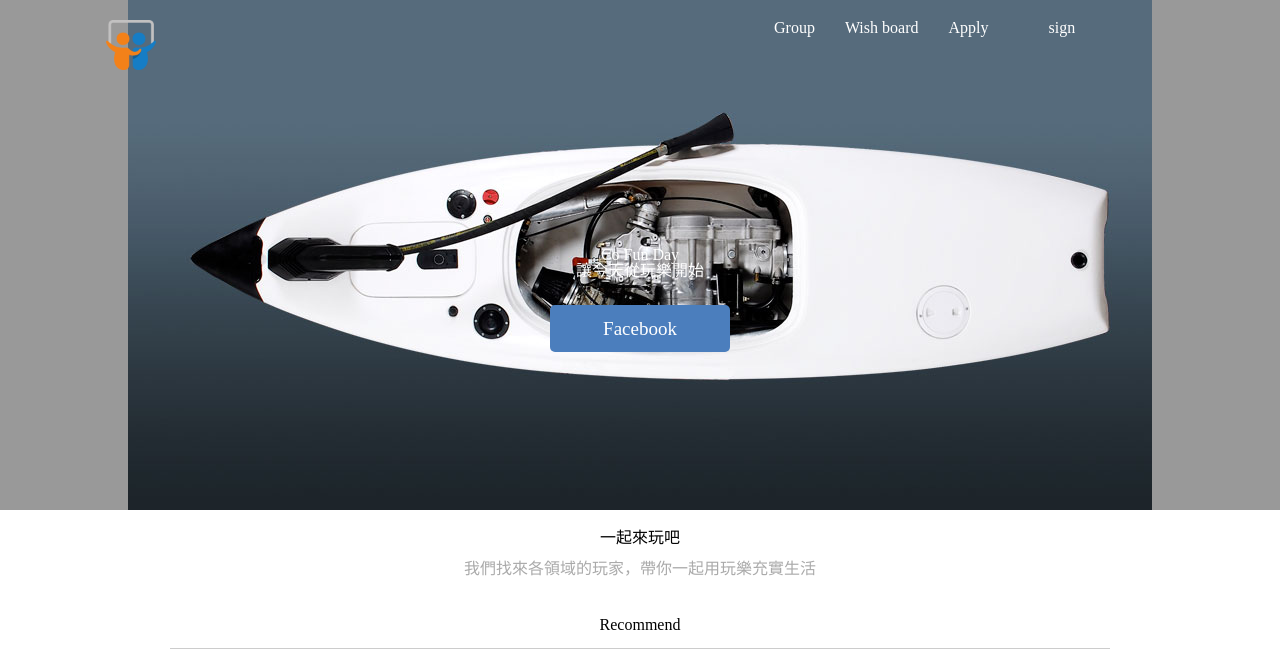
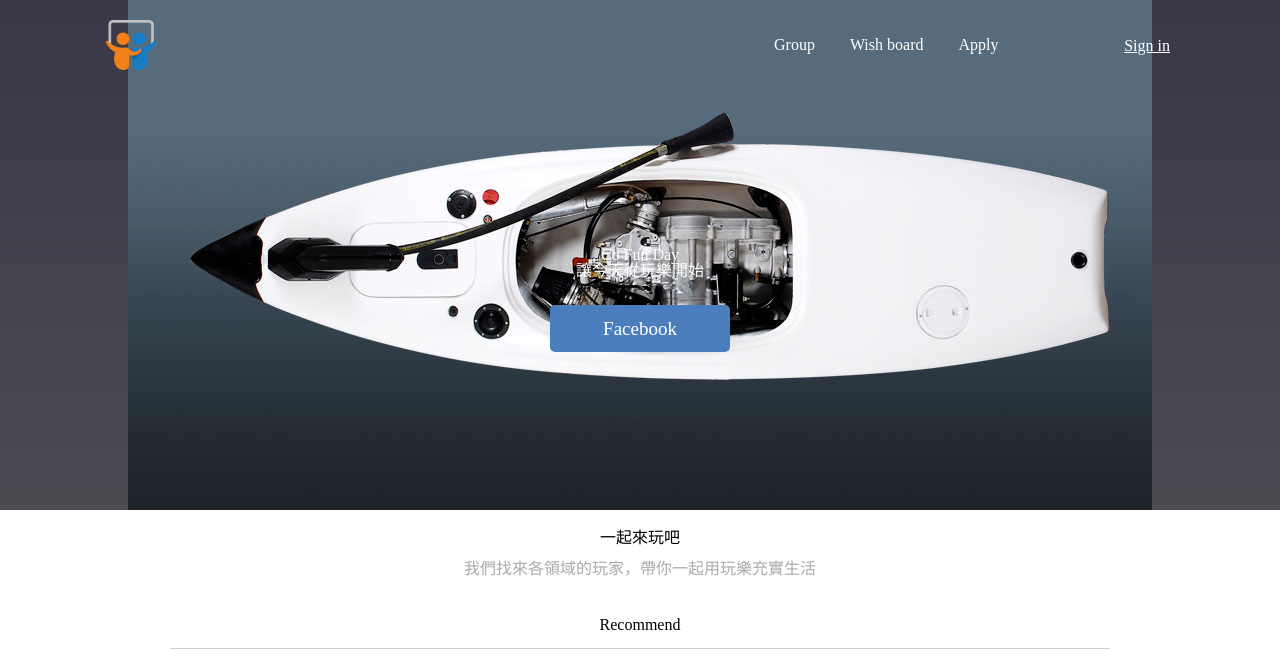
Before and after one commit to dadalove/travel-Sample, a PHP site: page / in a window 1280 px wide. Shown: the top 670 px of the page. Run offline with PHP 8.4, Linux system fonts and the light colour scheme.

Commit message:
add css drop down menu function and header gradient design

```diff
--- a/index.html
+++ b/index.html
@@ -14,11 +14,28 @@
       <div class="banner"><img src="images/banner.jpg" alt=""></div>
       <div class="logo"><img src="images/logo.png" alt=""></div>
       <ul class="nav">
-        <li><a href="##">Group</a></li>
-        <li><a href="##">Wish board</a></li>
-        <li><a href="##">Apply</a></li>
-        <li class="sign"><a href="##">sign</a></li>
+        <li><a href="##">Group</a>
+            <ul class="nav2">
+              <li><a href="##">Mountaineer</a></li>
+              <li><a href="##">Road race</a></li>
+              <li><a href="##">Travel</a></li>
+            </ul>
+        </li>
+        <li><a href="##">Wish board</a>
+            <ul class="nav2">
+              <li><a href="##">Roundabout</a></li>
+              <li><a href="##">Peak</a></li>
+            </ul>
+        </li>
+        <li><a href="##">Apply</a>
+            <ul class="nav2">
+              <li><a href="##">Movie party</a></li>
+              <li><a href="##">Sports</a></li>
+              <li><a href="##">Food street</a></li>
+            </ul>
+        </li>
       </ul>
+      <span class="sign"><a href="##">Sign in</a></span>
       <div class="title">
         <h1>Co Fun Day</h1>
         <h2>讓今天從玩樂開始</h2>
@@ -31,7 +48,7 @@
       <h4>我們找來各領域的玩家，帶你一起用玩樂充實生活</h4>
       <h3>Recommend</h3>
     </div>
-
+<!--  -->
     <div class="slide">
       <ul class="pic">
         <li><img src="images/slide.jpg" alt=""></li>
--- a/layout.css
+++ b/layout.css
@@ -8,7 +8,11 @@ body{
 .header{
   width: 100%;
   height: 510px;
-  background-color: #999;
+  background-image: -webkit-linear-gradient(top, #3A3747, #4C4B52);
+  background-image: -moz-linear-gradient(top, #3A3747, #4C4B52);
+  background-image: -ms-linear-gradient(top, #3A3747, #4C4B52);
+  background-image: -o-linear-gradient(top, #3A3747, #4C4B52);
+  background-image: linear-gradient(top, #3A3747, #4C4B52);
   position: relative;
 }
 .banner{
@@ -27,24 +31,67 @@ body{
 .nav{
   list-style-type: none;
   position: absolute;
-  top: 20px;
+  top: 37px;
   right: 106px;
   width: 400px;
+  font-size: 0px;
 }
 .nav li{
-  float: left;
-  padding-right: 30px;
+  display: inline-block;
+  font-size: 16px;
+  margin-right: 35px;
+  position: relative;
 }
 .nav li a{
   text-decoration: none;
   color: #fff;
 }
 .nav li a:hover{
-  text-decoration: underline;
-  color: #ddd;
+  text-decoration: none;
+  color: #aaa;
 }
-.sign{
-  padding-left: 30px;
+.nav2{
+  position: absolute;
+  left: -9999px;
+  padding-top: 20px;
+  opacity: .5;
+  -webkit-transition: opacity .5s, left 0s .5s;
+  -moz-transition: opacity .5s, left 0s .5s;
+  -ms-transition: opacity .5s, left 0s .5s;
+  -o-transition: opacity .5s, left 0s .5s;
+  transition: opacity .5s, left 0s .5s;
+}
+.nav li:hover .nav2{
+  left: 0;
+  opacity: 1;
+  -webkit-transition: opacity .5s .1s, left 0s 0s;
+  -moz-transition: opacity .5s .1s, left 0s 0s;
+  -ms-transition: opacity .5s .1s, left 0s 0s;
+  -o-transition: opacity .5s .1s, left 0s 0s;
+  transition: opacity .5s .1s, left 0s 0s;
+}
+.nav2 > li{
+  display: block;
+}
+.nav2 > li a{
+  display: inline-block;
+  padding: 1em 1.2em;
+  background-color: #E4722D;
+  text-decoration: none;
+  font-size: 16px;
+  width: 100px;
+  text-align: left;
+}
+.nav2 > li a:hover{
+  background-color: #fa0;
+  text-decoration: none;
+  color: #eee;
+}
+.sign a{
+  color: #fff;
+  position: absolute;
+  top: 38px;
+  right: 110px;
 }
 
 .title{
@@ -64,6 +111,11 @@ body{
   padding: 0.7em 2.8em;
   border-radius: 5px;
   text-decoration: none;
+  -webkit-transition: background-color 0.3s linear;
+  -moz-transition: background-color 0.3s linear;
+  -ms-transition: background-color 0.3s linear;
+  -o-transition: background-color 0.3s linear;
+  transition: background-color 0.3s linear;
 }
 .fb_btn a:hover{
   background-color: rgb(65, 119, 186);
```
